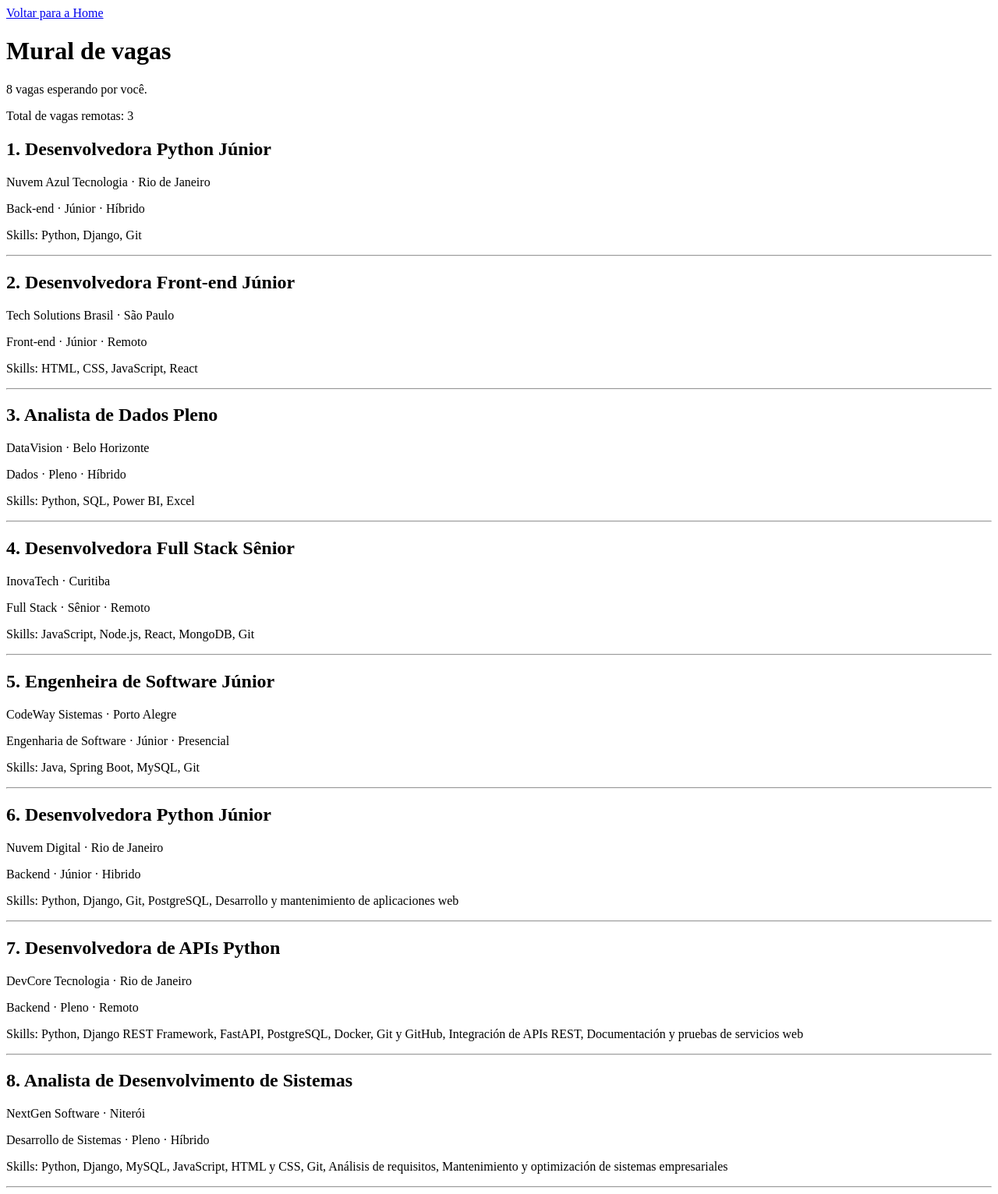
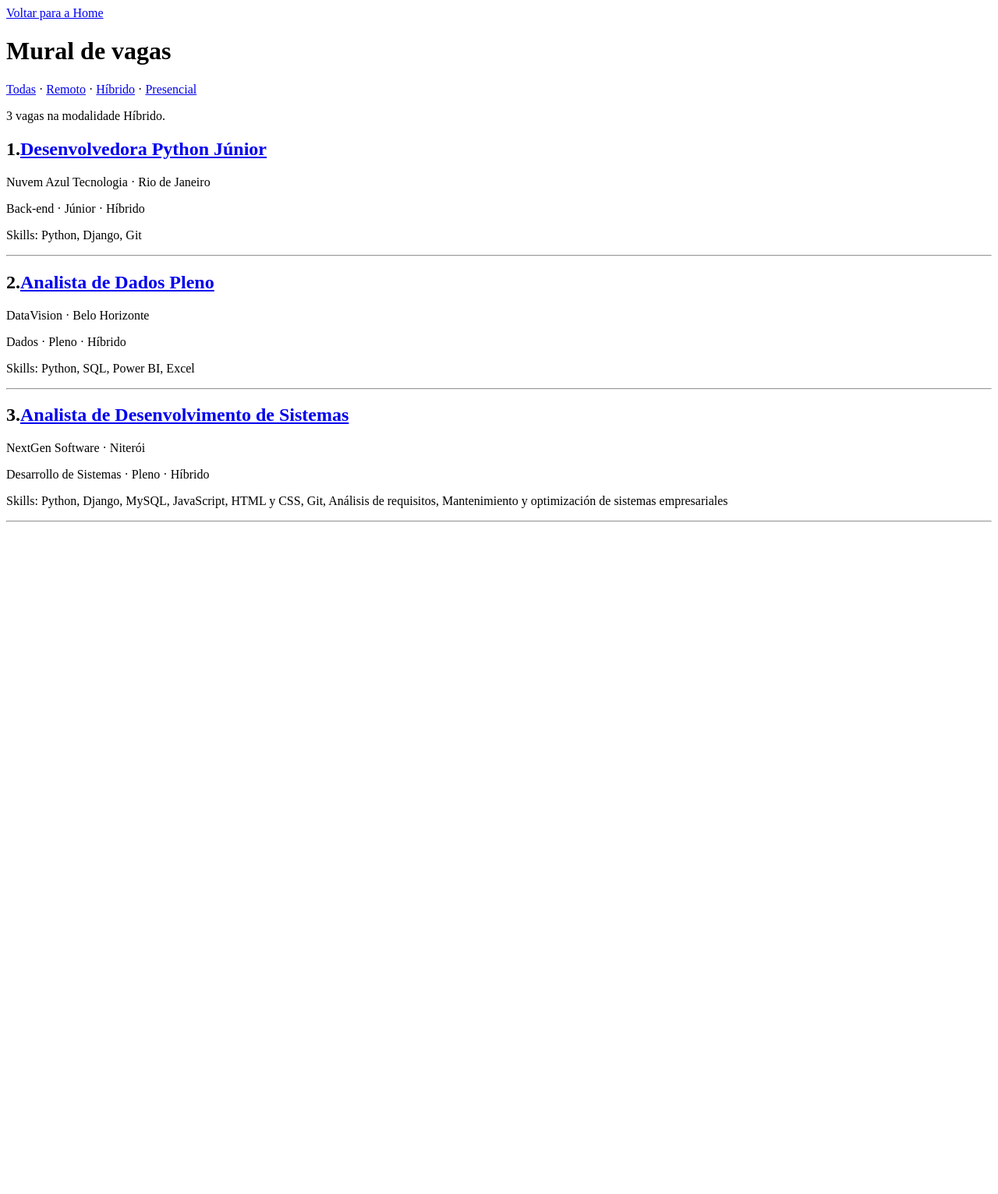
Before and after one commit to rivaskatheryn/Proj_devElas_Kath, a Django app: a page that uses vagas/templates/vagas/mural.html in a window 1280 px wide. Shown: the whole page at 78% size. After the commit the page ends 670 px from the top, so only its background shows below. Run offline with Django 4.2, Linux system fonts and the light colour scheme.

Commit message:
Aula 4: detalhe da vaga e filtro por modalidade

```diff
--- a/develas/urls.py
+++ b/develas/urls.py
@@ -30,4 +30,5 @@ urlpatterns = [
     path("admin/", admin.site.urls),
     path("", views.home, name="home"),
     path("vagas/", views.mural, name="mural"),
+    path("vagas/<int:vaga_id>/", views.detalhe, name="detalhe"),
 ]
--- a/vagas/dados.py
+++ b/vagas/dados.py
@@ -8,6 +8,8 @@ VAGAS = [
         "nivel": "Júnior",
         "modalidade": "Híbrido",
         "skills": ["Python", "Django", "Git"],
+        "descricao": "Você vai entrar no time que cuida do back-end da nossa plataforma de agendamentos, criando funcionalidades novas em Python e Django. Temos mentoria semanal para quem está começando.",
+
     },
     {
         "id": 2,
@@ -18,6 +20,8 @@ VAGAS = [
         "nivel": "Júnior",
         "modalidade": "Remoto",
         "skills": ["HTML", "CSS", "JavaScript", "React"],
+        "descricao": "Apoie o time de dados organizando informações e montando relatórios com Python e SQL. Ideal para quem gosta de descobrir histórias escondidas nos números.",
+
     },
     {
         "id": 3,
@@ -28,6 +32,8 @@ VAGAS = [
         "nivel": "Pleno",
         "modalidade": "Híbrido",
         "skills": ["Python", "SQL", "Power BI", "Excel"],
+        "descricao": "Construa telas bonitas e acessíveis para os sites dos nossos clientes, trabalhando lado a lado com o time de design.",
+
     },
     {
         "id": 4,
@@ -38,6 +44,8 @@ VAGAS = [
         "nivel": "Sênior",
         "modalidade": "Remoto",
         "skills": ["JavaScript", "Node.js", "React", "MongoDB", "Git"],
+        "descricao": "Ajude as pessoas que usam nossos sistemas a resolver problemas de computadores e redes, e aprenda na prática o dia a dia de uma equipe de TI.",
+
     },
     {
         "id": 5,
@@ -48,7 +56,7 @@ VAGAS = [
         "nivel": "Júnior",
         "modalidade": "Presencial",
         "skills": ["Java", "Spring Boot", "MySQL", "Git"],
-        },
+        "descricao": "Converse com quem usa nossos aplicativos, descubra o que pode melhorar e transforme essas descobertas em protótipos no Figma.",        },
 
         {
         "id": 6,
@@ -59,6 +67,7 @@ VAGAS = [
         "nivel": "Júnior",
         "modalidade": "Hibrido",
         "skills":["Python", "Django", "Git", "PostgreSQL", "Desarrollo y mantenimiento de aplicaciones web"],
+        "descricao": "Desarrollo y mantenimiento de aplicaciones web utilizando Python y Django."
             },
 
         {
@@ -71,6 +80,7 @@ VAGAS = [
         "nivel": "Pleno",
         "modalidade": "Remoto",
         "skills":["Python","Django REST Framework","FastAPI","PostgreSQL","Docker","Git y GitHub", "Integración de APIs REST","Documentación y pruebas de servicios web"],
+        "descricao": "Desarrollo e integración de APIs REST utilizando Python, FastAPI y Django REST Framework.."
             },
 
  {
@@ -82,7 +92,8 @@ VAGAS = [
         "nivel": "Pleno",
         "modalidade": "Híbrido",
         "skills": ["Python", "Django", "MySQL", "JavaScript", "HTML y CSS", "Git", "Análisis de requisitos", "Mantenimiento y optimización de sistemas empresariales"],
-    },
+        "descricao": "Análisis, desarrollo y mantenimiento de sistemas para optimizar procesos empresariales."
+             },
 ]
 
 for vaga in VAGAS:
--- a/vagas/templates/vagas/home.html
+++ b/vagas/templates/vagas/home.html
@@ -13,7 +13,7 @@
     <li>Estágio em Análise de Dados</li>
     <li>Desenvolvedora Front-end Júnior</li>
 </ul>
-
+ <p>{{ total }} vagas abertas agora no mural.</p>
 <a href="{% url 'mural' %}">Ver vagas</a>
 </body>
 </html>
--- a/vagas/templates/vagas/mural.html
+++ b/vagas/templates/vagas/mural.html
@@ -8,11 +8,21 @@
     <a href="{% url 'home' %}">Voltar para a Home</a>
 
     <h1>Mural de vagas</h1>
-    <p>{{ total }} vagas esperando por você.</p>
-    <p>Total de vagas remotas: {{ remotas }}</p>
+    <p>
+
+    <a href="{% url 'mural' %}">Todas</a> ·
+    <a href="{% url 'mural' %}?modalidade=Remoto">Remoto</a> ·
+    <a href="{% url 'mural' %}?modalidade=Híbrido">Híbrido</a> ·
+    <a href="{% url 'mural' %}?modalidade=Presencial">Presencial</a>
+    </p>
+    {% if modalidade %}
+    <p>{{ total }} vaga{{ total|pluralize }} na modalidade {{ modalidade }}.</p>
+{% else %}
+    <p>{{ total }} vaga{{ total|pluralize }} esperando por você.</p>
+{% endif %}
 
     {% for vaga in vagas %}
-        <h2>{{ forloop.counter }}. {{ vaga.titulo }}</h2>
+        <h2>{{ forloop.counter }}.<a href="{% url 'detalhe' vaga.id %}">{{ vaga.titulo }}</a></h2>
         <p>{{ vaga.empresa }} · {{ vaga.cidade }}</p>
         <p>{{ vaga.area }} · {{ vaga.nivel }} · {{ vaga.modalidade }}</p>
         <p>Skills: {{ vaga.skills|join:", " }}</p>
--- a/vagas/views.py
+++ b/vagas/views.py
@@ -1,24 +1,34 @@
+from django.http import Http404
+
 from django.shortcuts import render
 
 from vagas.dados import VAGAS
 
 
 def home(request):
-    return render(request, "vagas/home.html")
+    return render(request, "vagas/home.html", {"total": len(VAGAS)})
 
 
 def mural(request):
+    modalidade = request.GET.get("modalidade", "")
 
-    remotas = 0
-
-    for vaga in VAGAS:
-        if vaga["modalidade"] == "Remoto":
-            remotas = remotas + 1
+    if modalidade:
+        vagas = []
+        for vaga in VAGAS:
+            if vaga["modalidade"] == modalidade:
+                vagas.append(vaga)
+    else:
+        vagas = VAGAS
 
     contexto = {
-        "vagas": VAGAS,
-        "total": len(VAGAS),
-        "remotas": remotas,
+        "vagas": vagas,
+        "total": len(vagas),
+        "modalidade": modalidade,
     }
+    return render(request, "vagas/mural.html", contexto)
 
-    return render(request, "vagas/mural.html", contexto)
+def detalhe(request, vaga_id):
+    for vaga in VAGAS:
+        if vaga["id"] == vaga_id:
+            return render(request, "vagas/detalhe.html", {"vaga": vaga})
+    raise Http404("Vaga não encontrada")
```
Also changed, not shown: vagas/templates/vagas/detalhe.html (added, +25 -0 lines), db.sqlite3 (added).
